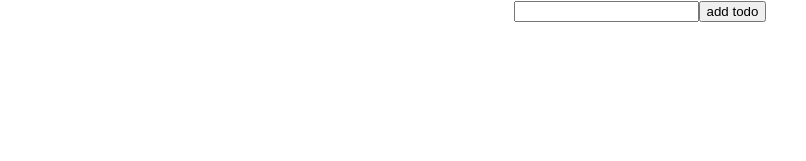
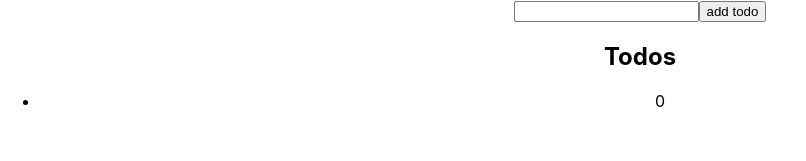
Before and after one commit to JackyLeungOOCL/react-todo-list, a React (Create React App) app: page / in a window 1280 px wide. Shown: the top 161 px of the page, without its empty margins (0-806 px from the left). Built offline with nearby package versions, Linux system fonts and the light colour scheme.

Commit message:
[LEUNGJA] feat: add todo list view

```diff
--- a/src/App.js
+++ b/src/App.js
@@ -2,12 +2,14 @@ import React, { Component } from 'react';
 import logo from './logo.svg';
 import './App.css';
 import UserInput from './Components/UserInput';
+import TodoList from './Components/TodoList';
 
 class App extends Component {
   render() {
     return (
       <div className="App">
         <UserInput />
+        <TodoList />
       </div>
     );
   }
--- /dev/null
+++ b/src/Components/Todo.js
@@ -0,0 +1,13 @@
+import React, { Component } from 'react'
+
+export default class Todo extends Component {
+  state = {task : this.props.task};
+
+  render() {
+    return (
+      <li>
+        {this.state.task}
+      </li>
+    )
+  }
+}
--- /dev/null
+++ b/src/Components/TodoList.js
@@ -0,0 +1,19 @@
+import React, { Component } from 'react';
+import Todo from './Todo';
+
+export default class TodoList extends Component {
+  state = {
+    todoList : new Array(1).fill(0)
+  };
+
+  render() {
+    return (
+      <div>
+        <h2>Todos</h2>
+        <ul>
+          {this.state.todoList.map((todo) => <Todo task={todo}/>)}
+        </ul>
+      </div>
+    )
+  }
+}
```
